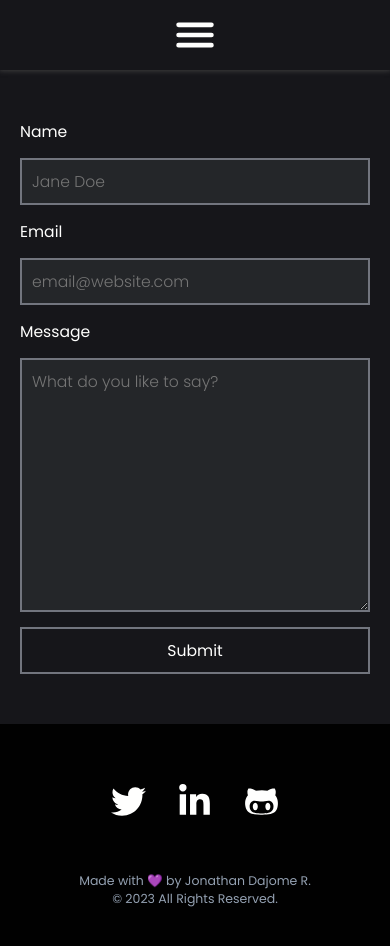
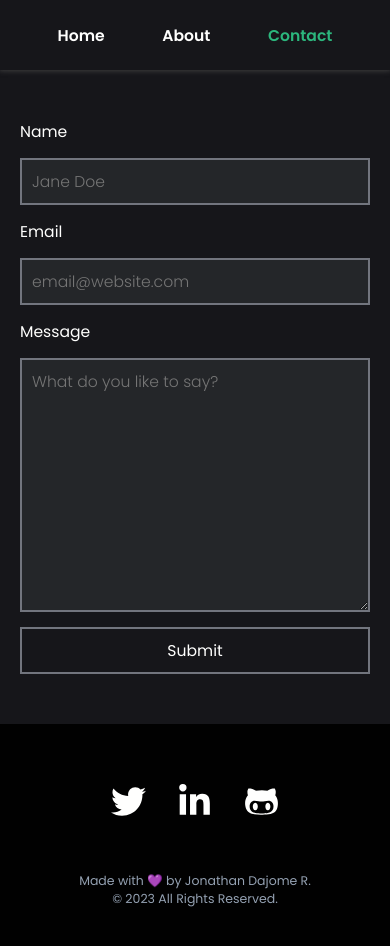
Before and after one commit to jonni595/portflolio, a React (Vite) app: page /contact in a window 390 px wide. Shown: the top 946 px of the page. Built offline with nearby package versions, Linux system fonts and the light colour scheme.

Commit message:
add media queries to header component

```diff
--- a/src/components/Header.tsx
+++ b/src/components/Header.tsx
@@ -1,20 +1,9 @@
 import { Navbar } from "./Navbar";
-import { IoMenu, IoClose } from "react-icons/io5";
-import useMenuState from "../hooks/useMenuState";
 
 const Header = () => {
-  const [hidden, toggleMenu] = useMenuState();
-
   return (
     <header className="header">
       <Navbar />
-      {hidden ? (
-        <div className="menu">
-          <IoClose className="close-icon" onClick={toggleMenu} />
-        </div>
-      ) : (
-        <IoMenu className="menu-icon" onClick={toggleMenu} />
-      )}
     </header>
   );
 };
--- a/src/components/Navbar.tsx
+++ b/src/components/Navbar.tsx
@@ -1,8 +1,8 @@
 import { NavLink } from "react-router-dom";
 
-const Navbar = () => {
+const Navbar: React.FC = () => {
   return (
-    <nav>
+    <nav role="navigation">
       <NavLink to="/">Home</NavLink>
       <NavLink to="about">About</NavLink>
       <NavLink to="contact">Contact</NavLink>
--- a/src/css/style.css
+++ b/src/css/style.css
@@ -540,25 +540,17 @@ svg {
   background-color: #16161a;
   color: #fffffe;
   box-shadow: 0 0px 5px 1px rgba(66, 66, 66, 0.9);
-  /* .menu {
-    width: 100%;
-    height: calc(100vh * 2);
-    background: slateblue;
-    padding: 8px;
-    display: flex;
-    align-items: center;
-    justify-content: center;
-    flex-direction: column;
-    color: white;
-    text-align: center;
-    z-index: 1000;
-    animation: slide-in 1000ms;
-  } */
+  position: relative;
 }
 .header .menu-icon,
 .header .close-icon {
+  width: 40px;
+  height: 40px;
   display: none;
   font-size: 50px;
+  position: absolute;
+  right: 10px;
+  z-index: 2000;
 }
 @media (width <= 480px) {
   .header .menu-icon,
@@ -567,15 +559,6 @@ svg {
   }
 }
 
-/* @keyframes slide-in {
-  from {
-    transform: translateX(100%);
-  }
-  to {
-    transform: translateX(0%);
-  }
-}
- */
 .footer {
   width: 100%;
   height: 250px;
@@ -710,16 +693,16 @@ nav {
   width: 400px;
   height: 50px;
 }
-@media (width <= 480px) {
-  nav {
-    display: none;
-  }
-}
 nav > a {
   font-size: 2rem;
   color: #fffffe;
   font-weight: 600;
   position: relative;
+}
+@media (width <= 480px) {
+  nav > a {
+    font-size: 1.5625rem;
+  }
 }
 nav > a::before {
   content: "";
--- a/src/sass/layout/_header.scss
+++ b/src/sass/layout/_header.scss
@@ -6,39 +6,19 @@
   background-color: set.$bg-color;
   color: set.$primary;
   box-shadow: 0 0px 5px 1px rgba(66, 66, 66, 0.9);
+  position: relative;
 
   .menu-icon,
   .close-icon {
+    @include set.dimensions(40px, 40px);
     display: none;
     font-size: 50px;
+    position: absolute;
+    right: 10px;
+    z-index: 2000;
 
     @media (width <= 480px) {
       display: block;
     }
   }
-
-  /* .menu {
-    width: 100%;
-    height: calc(100vh * 2);
-    background: slateblue;
-    padding: 8px;
-    display: flex;
-    align-items: center;
-    justify-content: center;
-    flex-direction: column;
-    color: white;
-    text-align: center;
-    z-index: 1000;
-    animation: slide-in 1000ms;
-  } */
 }
-
-/* @keyframes slide-in {
-  from {
-    transform: translateX(100%);
-  }
-  to {
-    transform: translateX(0%);
-  }
-}
- */
--- a/src/sass/layout/_navbar.scss
+++ b/src/sass/layout/_navbar.scss
@@ -4,15 +4,15 @@ nav {
   @include set.center-element(row, center, space-evenly);
   @include set.dimensions(400px, 50px);
 
-  @media (width <= 480px) {
-   display: none;
-  }
-
   & > a {
     font-size: map-get(set.$font-sizes, medium);
     color: set.$primary;
     font-weight: map-get(set.$font-weight, large);
     position: relative;
+
+    @media (width <= 480px) {
+      font-size: map-get(set.$font-sizes, small);
+    }
 
     &::before {
       content: "";
--- a/src/screens/ContactScreen.tsx
+++ b/src/screens/ContactScreen.tsx
@@ -62,7 +62,7 @@ const ContactScreen = () => {
   return (
     <div className="contact">
       <div className="contact__container">
-        <form ref={form} onSubmit={handleSubmit}>
+        <form role="form" ref={form} onSubmit={handleSubmit}>
           <label htmlFor="name">Name</label>
           <input
             onChange={handleChangeInput}
@@ -74,7 +74,7 @@ const ContactScreen = () => {
             autoComplete="off"
           />
           <label htmlFor="email">Email</label>
-          <input
+          <input role=""
             onChange={handleChangeInput}
             value={person.email}
             placeholder="email@website.com"
@@ -84,7 +84,7 @@ const ContactScreen = () => {
             autoComplete="off"
           />
           <label htmlFor="message">Message</label>
-          <textarea
+          <textarea role=""
             onChange={handleChangeInput}
             value={person.message}
             placeholder="What do you like to say?"
--- a/src/utils/getLimit.ts
+++ b/src/utils/getLimit.ts
@@ -1,3 +1,3 @@
 export function getLimit(text: string): string {
-  return text.length < 70 ? text.slice(0, 80) + "..." : text;
+  return text.length > 90 ? text.slice(0, 80) + "..." : text;
 }
```
Also changed, not shown: 1 other file (tests, documents, lock files or other folders).
